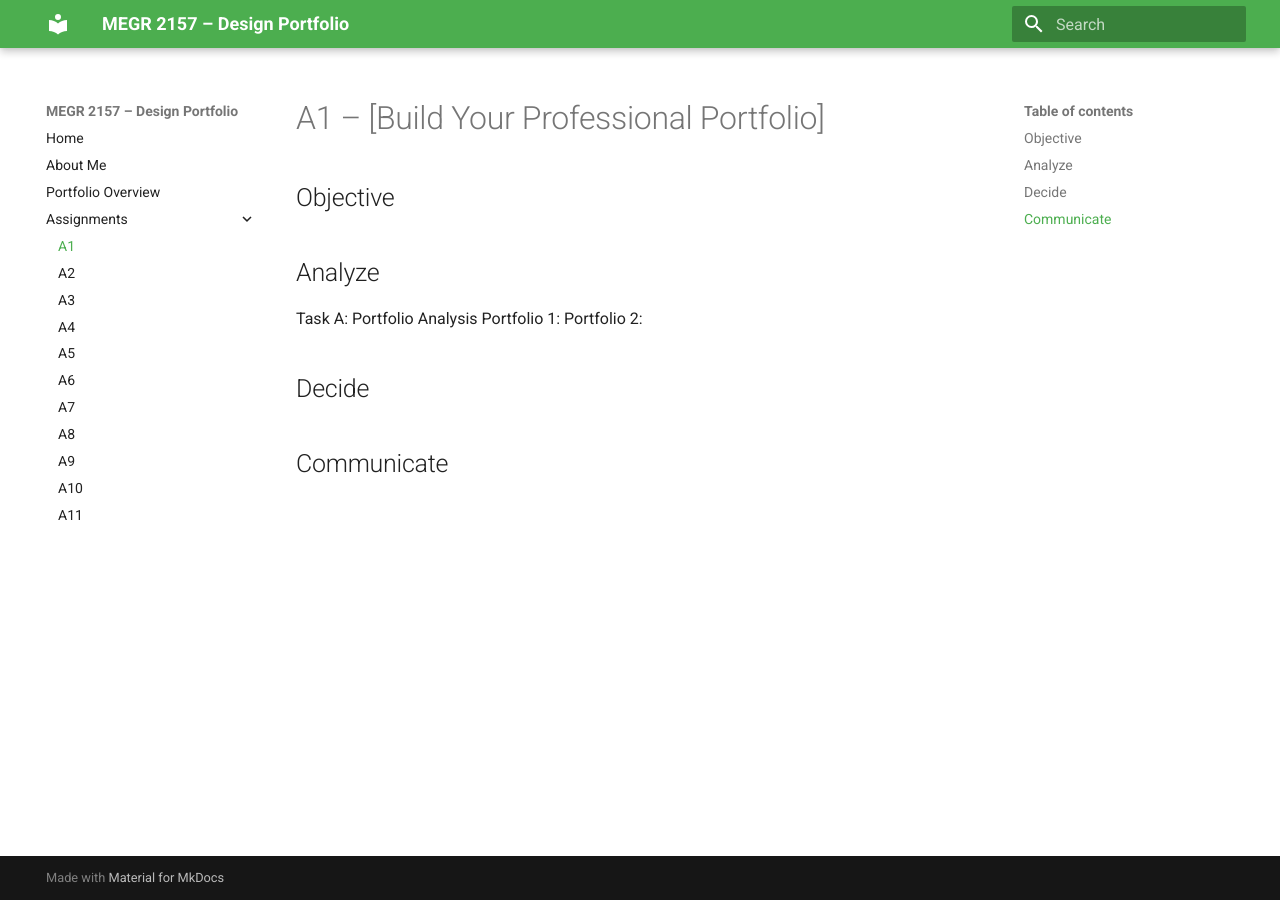
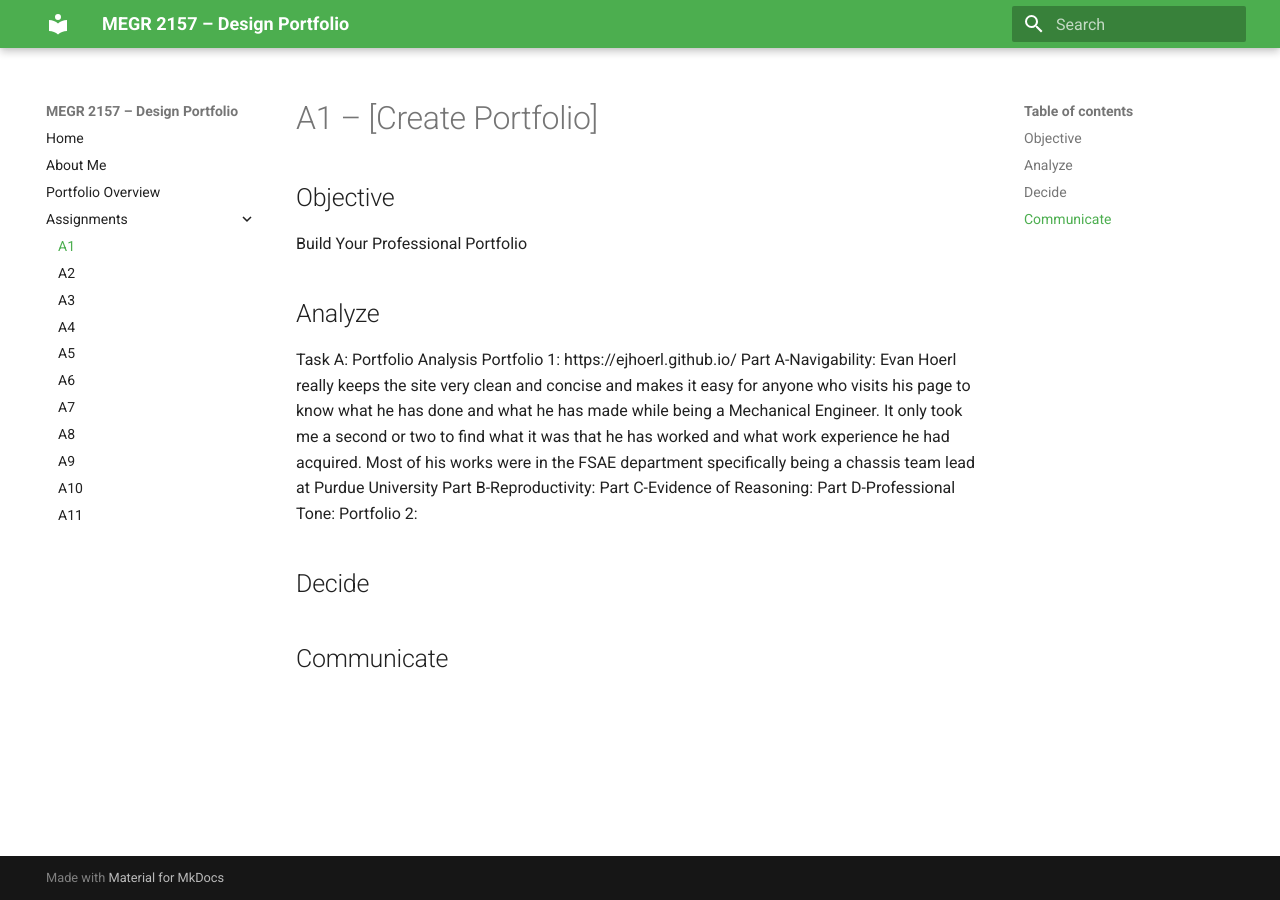
Before and after one commit to GavinSanch/Gavins-design-projects-portfolio, an MkDocs documentation site: the page built from docs/assignments/A01/index.md, in a window 1280 px wide. Built offline with MkDocs 1.6.1 and Material for MkDocs 9.7.7, drawn with Linux system fonts in a browser that asks for light colours.

Commit message:
Update index.md

```diff
--- a/docs/assignments/A01/index.md
+++ b/docs/assignments/A01/index.md
@@ -1,11 +1,15 @@
-# A1 – [Build Your Professional Portfolio]
+# A1 – [Create Portfolio]
 
 ## Objective
-
+Build Your Professional Portfolio
 
 ## Analyze
 Task A: Portfolio Analysis
-Portfolio 1:
+Portfolio 1: https://ejhoerl.github.io/
+Part A-Navigability: Evan Hoerl really keeps the site very clean and concise and makes it easy for anyone who visits his page to know what he has done and what he has made while being a Mechanical Engineer. It only took me a second or two to find what it was that he has worked and what work experience he had acquired. Most of his works were in the FSAE department specifically being a chassis team lead at Purdue University
+Part B-Reproductivity:
+Part C-Evidence of Reasoning:
+Part D-Professional Tone:
 Portfolio 2:
 
 ## Decide
```
